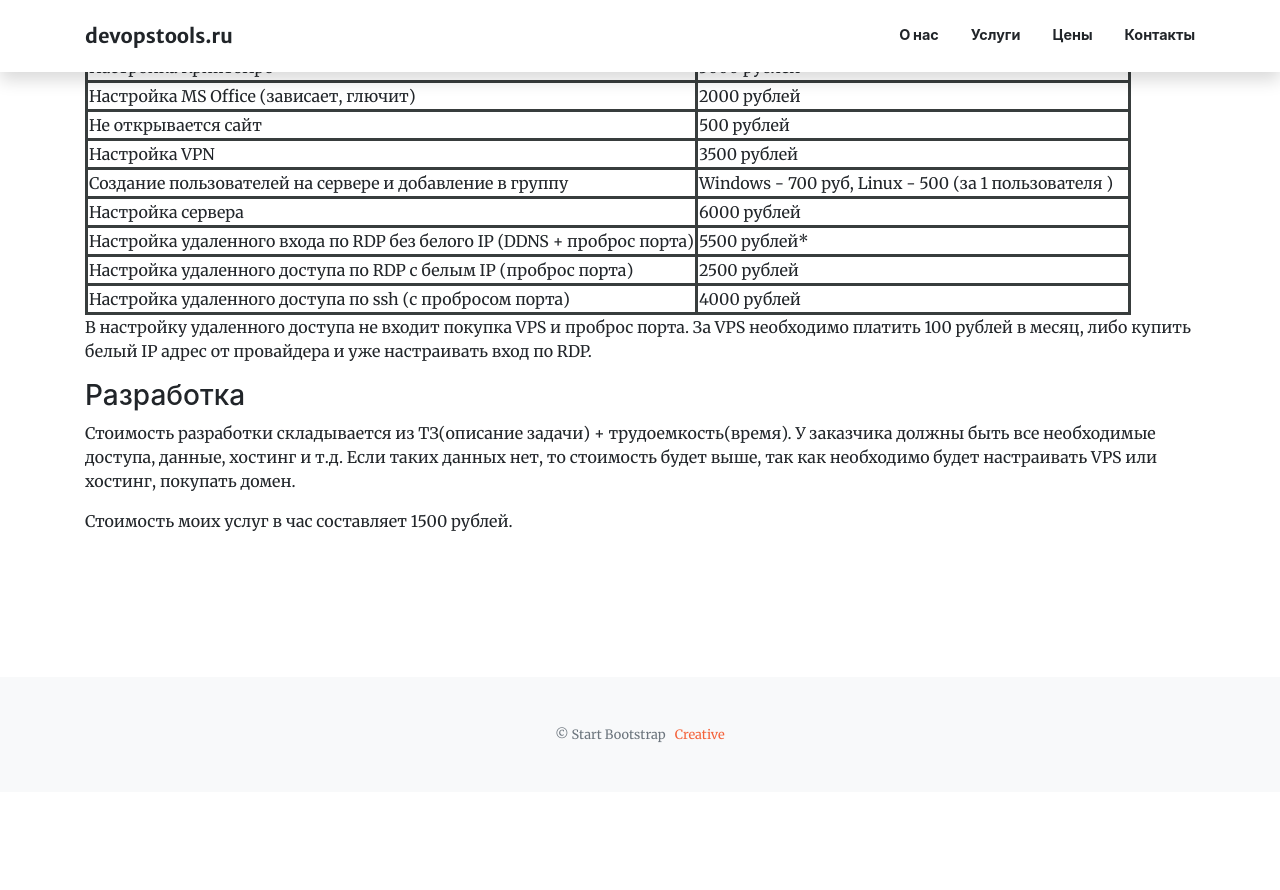
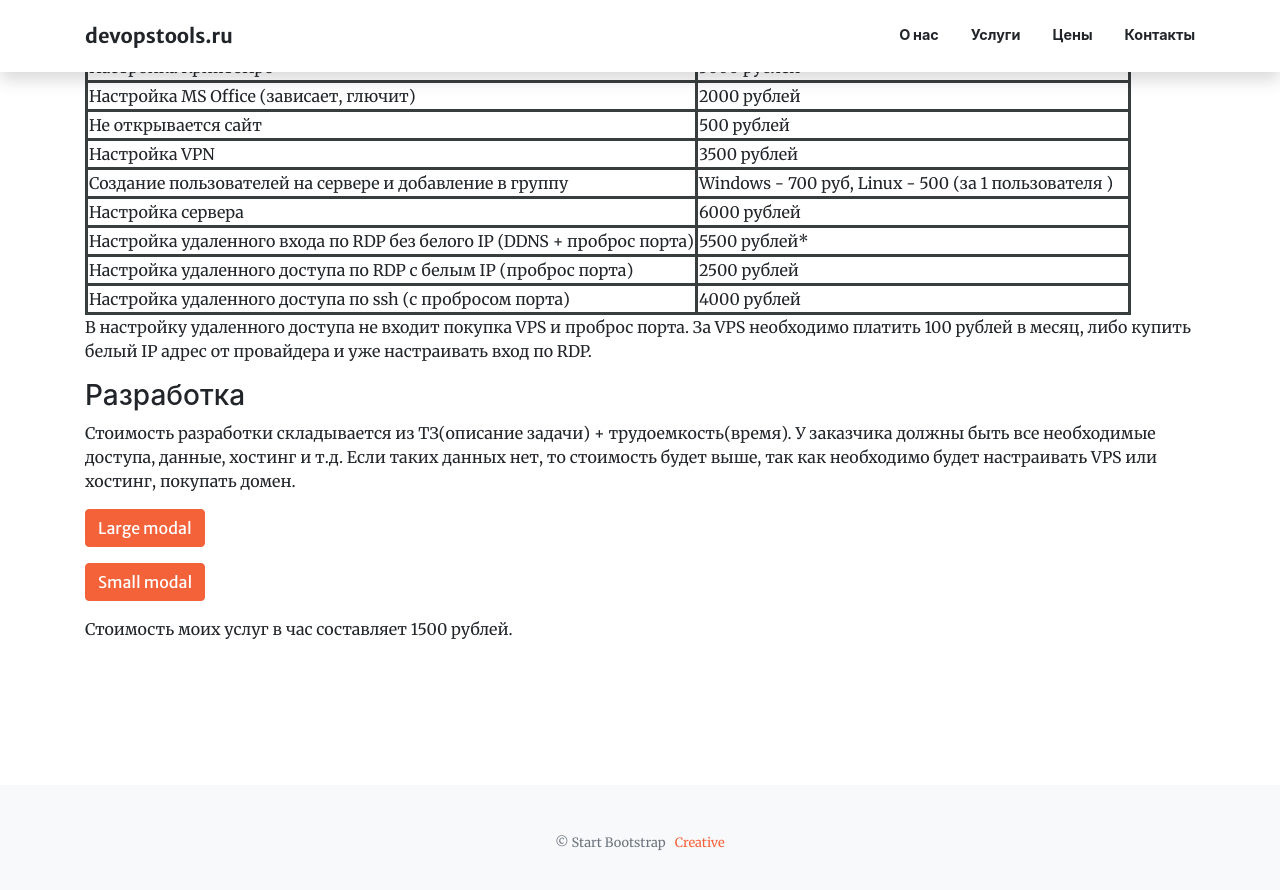
Before and after one commit to hacker342/devopstools.guthub.io, a Jekyll site: the page built from links.md, in a window 1280 px wide and 900 px high, scrolled down 732 px. Shown: the top 890 px of the window. Built offline with Jekyll 4.4.1, drawn with Linux system fonts in a browser that asks for light colours; nearby versions of some CDN libraries; before the commit the page ends 1524 px from its top, so only the background shows below that.

Commit message:
add button

```diff
--- a/links.md
+++ b/links.md
@@ -71,4 +71,26 @@ sections:
 
 Стоимость разработки складывается из ТЗ(описание задачи) + трудоемкость(время). У заказчика должны быть все необходимые доступа, данные, хостинг и т.д. Если таких данных нет, то стоимость будет выше, так как необходимо будет настраивать VPS или хостинг, покупать домен.
 
+<!-- Large modal -->
+<button type="button" class="btn btn-primary" data-toggle="modal" data-target=".bd-example-modal-lg">Large modal</button>
+
+<div class="modal fade bd-example-modal-lg" tabindex="-1" role="dialog" aria-labelledby="myLargeModalLabel" aria-hidden="true">
+  <div class="modal-dialog modal-lg">
+    <div class="modal-content">
+      ...
+    </div>
+  </div>
+</div>
+
+<!-- Small modal -->
+<button type="button" class="btn btn-primary" data-toggle="modal" data-target=".bd-example-modal-sm">Small modal</button>
+
+<div class="modal fade bd-example-modal-sm" tabindex="-1" role="dialog" aria-labelledby="mySmallModalLabel" aria-hidden="true">
+  <div class="modal-dialog modal-sm">
+    <div class="modal-content">
+      ...
+    </div>
+  </div>
+</div>
+
 Стоимость моих услуг в час составляет 1500 рублей.
```
